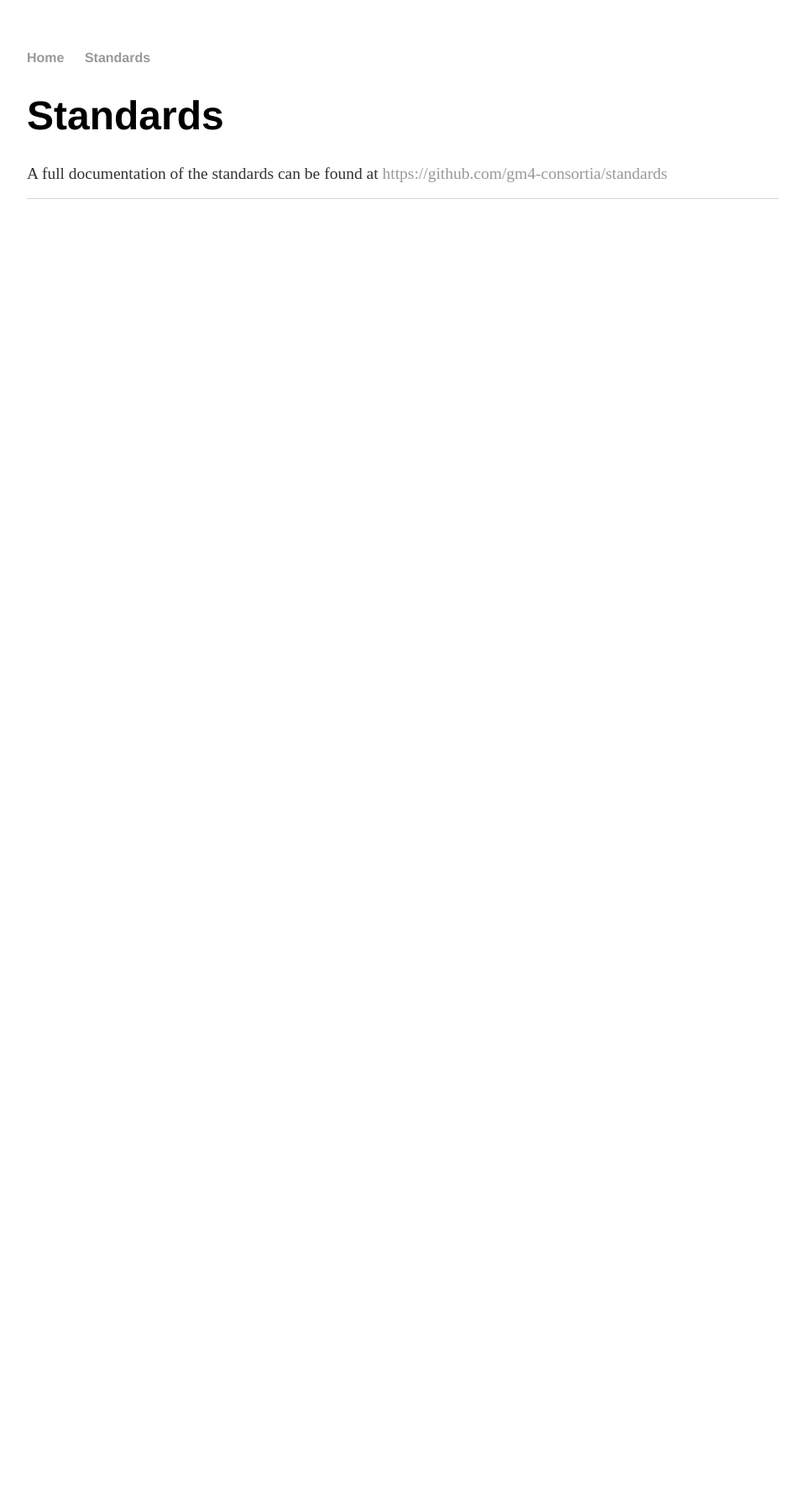
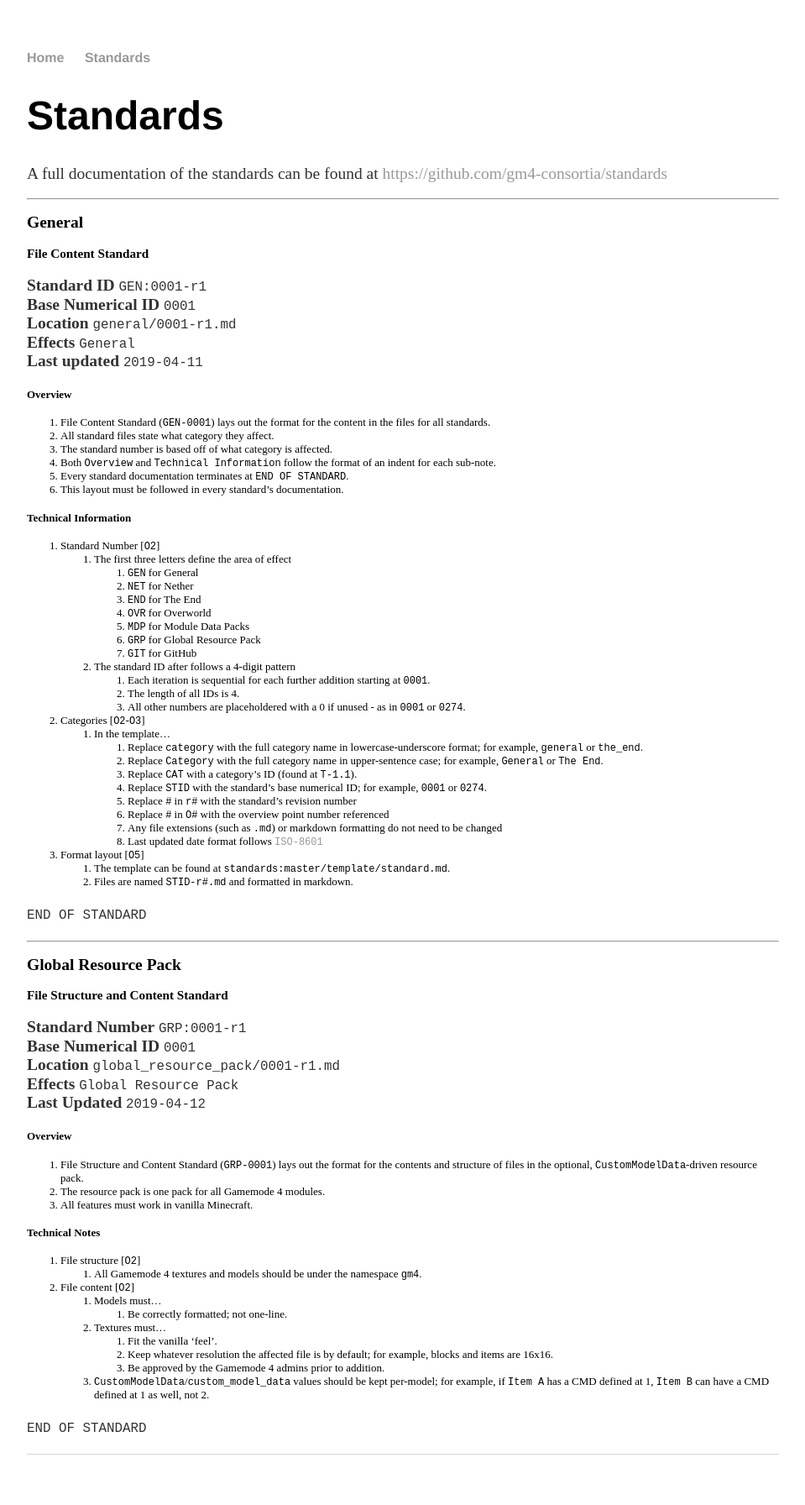
Before and after one commit to gm4-consortia/gm4-consortia.github.io, a Jekyll site: the page built from _posts/2019-04-12-standards.md, in a window 1280 px wide. Shown: the whole page at 84% size, without its empty margins (160-1119 px from the left). Built offline with Jekyll 4.4.1, drawn with Linux system fonts in a browser that asks for light colours; before the commit the page ends 900 px from its top, so only the background shows below that.

Commit message:
Add current standards to site

```diff
--- a/_posts/2019-04-12-standards.md
+++ b/_posts/2019-04-12-standards.md
@@ -6,3 +6,85 @@ date: 2019-04-12
 ---
 
 A full documentation of the standards can be found at [https://github.com/gm4-consortia/standards](https://github.com/gm4-consortia/standards)
+
+-----
+
+## General
+
+### File Content Standard
+
+**Standard ID** `GEN:0001-r1`
+**Base Numerical ID** `0001`
+**Location** `general/0001-r1.md`
+**Effects** `General`
+**Last updated** `2019-04-11`
+
+#### Overview
+1. File Content Standard (`GEN-0001`) lays out the format for the content in the files for all standards.
+2. All standard files state what category they affect.
+3. The standard number is based off of what category is affected.
+4. Both `Overview` and `Technical Information` follow the format of an indent for each sub-note.
+5. Every standard documentation terminates at `END OF STANDARD`.
+5. This layout must be followed in every standard's documentation.
+
+
+#### Technical Information
+1. Standard Number [`O2`]
+   1. The first three letters define the area of effect
+      1. `GEN` for General
+      2. `NET` for Nether
+      3. `END` for The End
+      4. `OVR` for Overworld
+      5. `MDP` for Module Data Packs
+      6. `GRP` for Global Resource Pack
+      7. `GIT` for GitHub
+   2. The standard ID after follows a 4-digit pattern
+      1. Each iteration is sequential for each further addition starting at `0001`.
+      2. The length of all IDs is 4.
+      3. All other numbers are placeholdered with a 0 if unused - as in `0001` or `0274`.
+2. Categories [`O2`-`O3`]
+   1. In the template...
+      1. Replace `category` with the full category name in lowercase-underscore format; for example, `general` or `the_end`.
+      2. Replace `Category` with the full category name in upper-sentence case; for example, `General` or `The End`.
+      3. Replace `CAT` with a category's ID (found at `T-1.1`).
+      4. Replace `STID` with the standard's base numerical ID; for example, `0001` or `0274`.
+      5. Replace `#` in `r#` with the standard's revision number
+      6. Replace `#` in `O#` with the overview point number referenced
+      7. Any file extensions (such as `.md`) or markdown formatting do not need to be changed
+      8. Last updated date format follows [`ISO-8601`](https://en.m.wikipedia.org/wiki/ISO_8601)
+3. Format layout [`O5`]
+   1. The template can be found at `standards:master/template/standard.md`.
+   2. Files are named `STID-r#.md` and formatted in markdown.
+
+`END OF STANDARD`
+
+-----
+
+## Global Resource Pack
+
+### File Structure and Content Standard
+
+**Standard Number** `GRP:0001-r1`
+**Base Numerical ID** `0001`
+**Location** `global_resource_pack/0001-r1.md`
+**Effects** `Global Resource Pack`
+**Last Updated** `2019-04-12`
+
+#### Overview
+1. File Structure and Content Standard (`GRP-0001`) lays out the format for the contents and structure of files in the optional, `CustomModelData`-driven resource pack.
+2. The resource pack is one pack for all Gamemode 4 modules.
+3. All features must work in vanilla Minecraft.
+
+#### Technical Notes
+1. File structure [`O2`]
+   1. All Gamemode 4 textures and models should be under the namespace `gm4`.
+2. File content [`O2`]
+   1. Models must...
+      1. Be correctly formatted; not one-line.
+   2. Textures must...
+      1. Fit the vanilla 'feel'.
+      2. Keep whatever resolution the affected file is by default; for example, blocks and items are 16x16.
+      3. Be approved by the Gamemode 4 admins prior to addition.
+   3. `CustomModelData`/`custom_model_data` values should be kept per-model; for example, if `Item A` has a CMD defined at 1, `Item B` can have a CMD defined at 1 as well, not 2.
+
+`END OF STANDARD`
```
